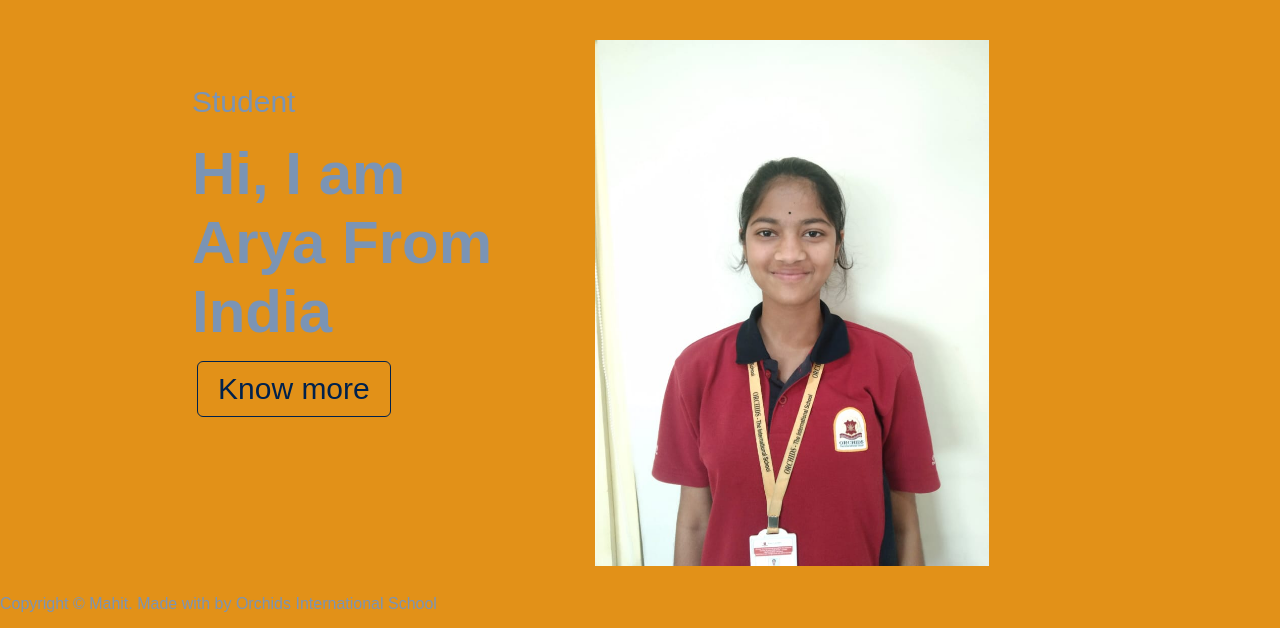
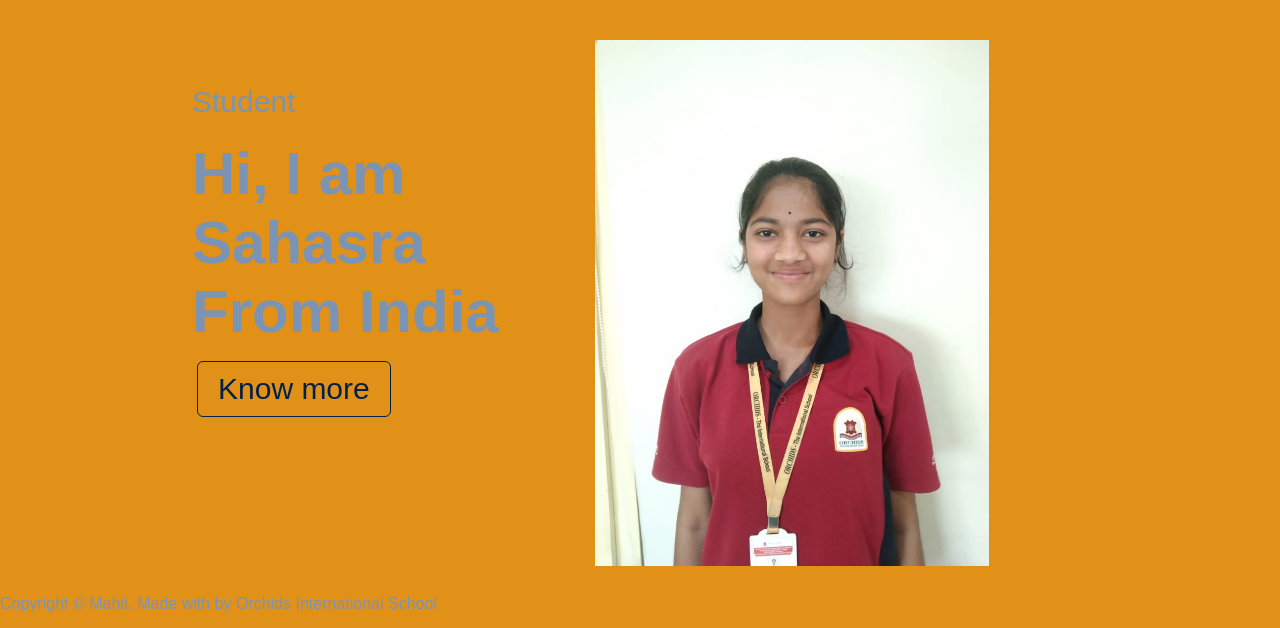
Before and after one commit to throneking/sahasra.com, a plain HTML site: page index.html in a window 1280 px wide. Shown: the part 172-800 px from the top of the page. Drawn offline with Linux system fonts and the light colour scheme.

Commit message:
Update index.html

```diff
--- a/index.html
+++ b/index.html
@@ -25,7 +25,7 @@
     <section class="main-header-row">
             <div class="main-header-col-1">
                 <p>Student</p>
-                <h1>Hi, I am Arya From India</h1>
+                <h1>Hi, I am Sahasra From India</h1>
                 <a href="https://throneking.github.io/sahasra4/" class="btn">Know more</a>
             </div>
             <div class="main-header-col-2">
```
